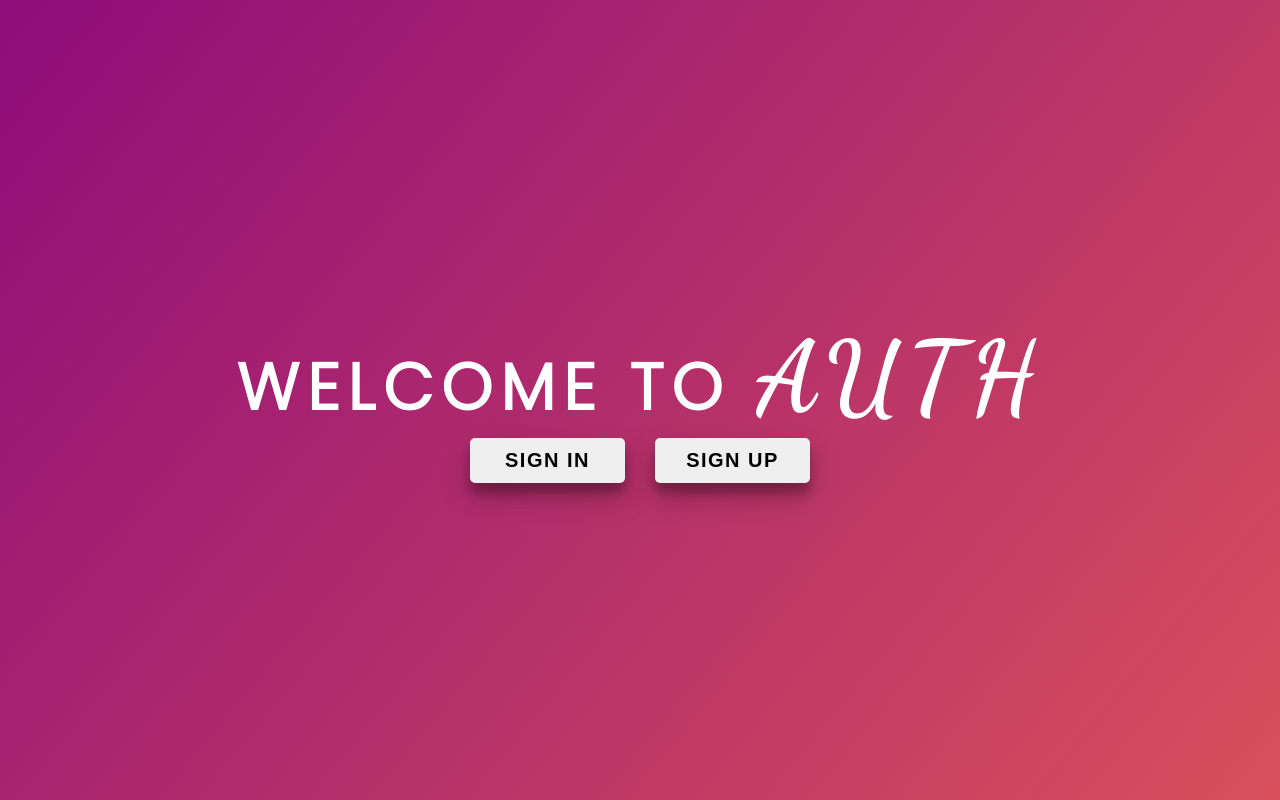
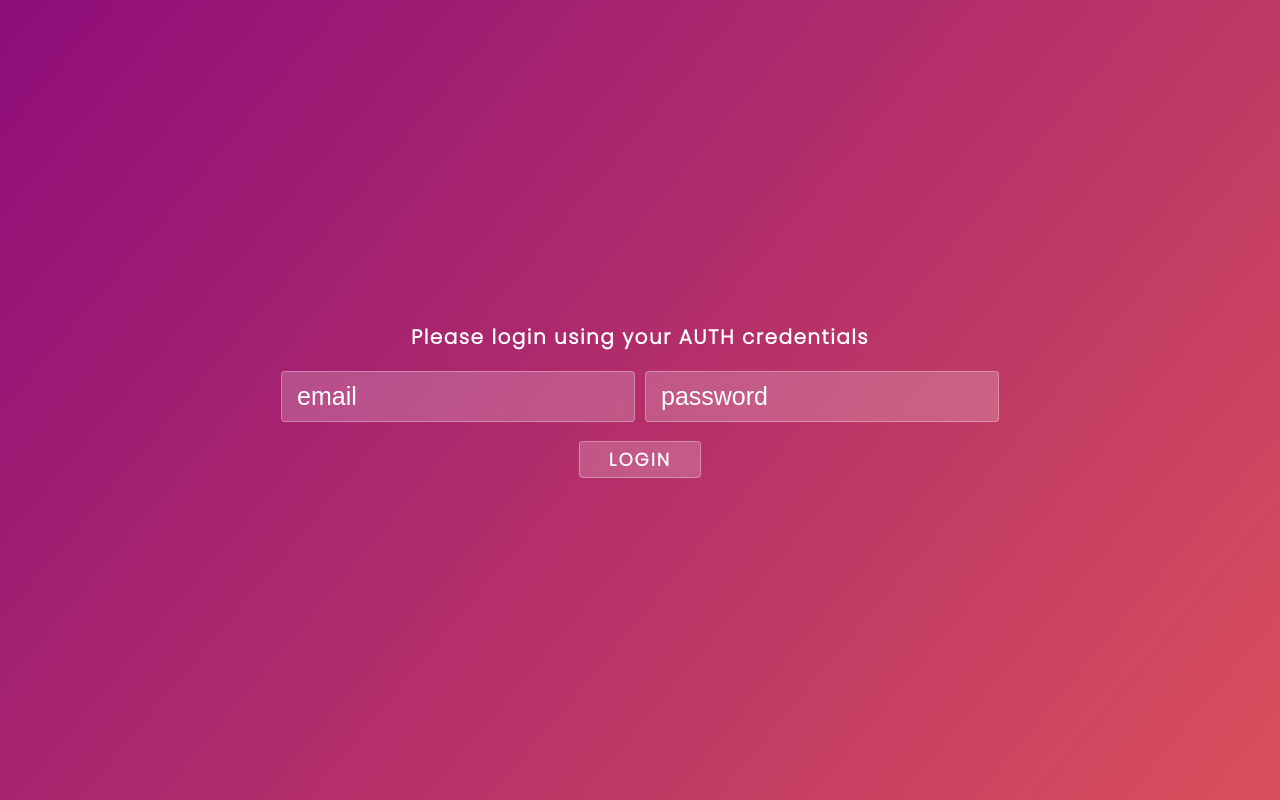
Before and after one commit to sarathkumar365/user-auth, a website built with Parcel: page src/index.html in a window 1280 px wide. Both pictures are taken after a click on the button "SIGN IN". Built offline with nearby package versions, Linux system fonts and the light colour scheme.

Commit message:
something wrong

```diff
--- a/package.json
+++ b/package.json
@@ -34,6 +34,7 @@
     "regenerator-runtime": "^0.13.9"
   },
   "devDependencies": {
+    "prettier": "^2.6.2",
     "process": "^0.11.10"
   }
 }
--- a/src/css/styles.css
+++ b/src/css/styles.css
@@ -155,13 +155,13 @@ h2 {
   border: 1px solid rgba(200, 188, 188, 0.3);
 }
 
-input[type='text'] {
+.form > input[type='text'] {
   padding: 10px 15px;
   margin: 5px 0;
   box-sizing: border-box;
 }
 
-input[type='text']:focus {
+.form > input[type='text']:focus {
   /* outline-color: #ee6352; */
   outline-color: hsla(7, 82%, 63%, 0.75);
   /* outline: none; */
@@ -474,3 +474,95 @@ input[type='text'] {
   font-weight: bold;
   padding: 10px;
 }
+
+.login {
+  height: 100%;
+  width: 100%;
+
+  display: flex;
+  justify-content: center;
+  align-items: center;
+}
+
+.loginBox {
+  display: flex;
+  flex-direction: column;
+  justify-content: center;
+  align-items: center;
+
+  gap: 15px;
+}
+
+.loginBox > p {
+  margin: 0;
+  /* margin-left: 100px; */
+
+  font-size: 20px;
+  color: white;
+  font-weight: bold;
+  letter-spacing: 1.5px;
+  font-family: poppins;
+}
+
+.inp-boxes {
+  display: flex;
+  justify-content: center;
+  align-items: center;
+
+  gap: 10px;
+}
+
+.logEmail,
+.pass {
+  border-radius: 4px;
+}
+
+.inp-boxes > input[type='text'] {
+  padding: 10px 15px;
+  margin: 4px 0;
+  box-sizing: border-box;
+
+  background: rgba(255, 255, 255, 0.2);
+  border-radius: 4px;
+  backdrop-filter: blur(4px);
+  border: 1px solid rgba(255, 255, 255, 0.3);
+  color: white;
+
+  outline: none;
+  transition: background-color 0.4s ease-in;
+}
+.inp-boxes > input[type='text']:focus {
+  background-color: #fff;
+}
+
+.loginBox > button {
+  all: unset;
+  display: flex;
+  justify-content: center;
+  align-items: center;
+
+  background-color: transparent;
+  font-size: 18px;
+  font-family: poppins;
+  letter-spacing: 2px;
+  font-weight: bold;
+  color: white;
+
+  width: 120px;
+  height: 35px;
+  /* border: 1px solid white; */
+  border-radius: 4px;
+
+  cursor: pointer;
+  border: none;
+  background: rgba(255, 255, 255, 0.2);
+  border-radius: 4px;
+  backdrop-filter: blur(4px);
+  border: 1px solid rgba(255, 255, 255, 0.3);
+
+  transition: background-color 0.4s ease;
+}
+
+.loginBox > button:hover {
+  background-color: transparent;
+}
--- a/src/js/auth.js
+++ b/src/js/auth.js
@@ -1,4 +1,5 @@
 import axios from 'axios';
+axios.defaults.withCredentials = true;
 
 const url = 'http://127.0.0.1:4444/auth/';
 const url2 = 'http://localhost:4444/auth/';
@@ -40,3 +41,28 @@ export async function sendData() {
     return msg;
   }
 }
+
+export const login = async () => {
+  console.log('login!!!');
+
+  const email = document.getElementById('logEmail').value;
+  const password = document.getElementById('pass').value;
+
+  const data = {
+    email,
+    password,
+  };
+  // console.log(data);
+  const cookieOptions = { withCredentials: true };
+
+  try {
+    const res = await axios.post('http://127.0.0.1:4444/auth/login', data);
+    console.log(res);
+    const msg = `Login sucessful 🍷 `;
+    return msg;
+  } catch (err) {
+    // console.log(err);
+    const msg = `Oops!!! ${err.response.data.message} 🚫 🚫`;
+    return msg;
+  }
+};
--- a/src/js/controller.js
+++ b/src/js/controller.js
@@ -1,12 +1,10 @@
 import 'core-js';
 import 'regenerator-runtime/runtime';
 import * as formView from './views/formView';
+import * as loginView from './views/loginView';
 
 const signUpBtn = document.getElementById('signupBtn');
 signUpBtn.addEventListener('click', formView.renderFormView);
 
-// const init = function () {
-//   formView.adddHandlerSubmit(sendData);
-// };
-
-// init();
+const signinBtn = document.getElementById('signinBtn');
+signinBtn.addEventListener('click', loginView.renderLoginView);
--- /dev/null
+++ b/src/js/views/loginView.js
@@ -0,0 +1,66 @@
+import { async } from 'regenerator-runtime';
+import { login } from '../auth';
+
+const parentEl = document.querySelector('body');
+
+const clearView = () => {
+  parentEl.innerHTML = '';
+};
+
+const renderAlert = (msg) => {
+  // console.log(msg);
+  const markup = `
+      <div  id="alertBox">
+        <div class="alertMsg">
+          <p class="alert_message" id="messagePreview">${msg}</p>
+        </div>
+      </div>`;
+
+  clearView();
+  parentEl.insertAdjacentHTML('afterbegin', markup);
+};
+
+export const renderLoginView = () => {
+  clearView();
+  const markup = generateMarkup();
+  parentEl.insertAdjacentHTML('afterbegin', markup);
+
+  const loginBtn = document.getElementById('loginBtn');
+  loginBtn.addEventListener('click', async function alert(e) {
+    e.preventDefault();
+
+    const res = await login();
+
+    renderAlert(res);
+  });
+};
+
+const generateMarkup = function () {
+  const markup = `
+    <div class="login">
+      <div class="loginBox">
+        <p>Please login using your AUTH credentials</p>
+        <div class="inp-boxes">
+          <input
+            type="text"
+            class="logEmail"
+            id="logEmail"
+            onfocus="this.value=''"
+
+            value="email"
+          />
+          <input
+            type="text"
+            id="pass"
+            class="pass"
+            onfocus="this.value=''"
+
+            value="password"
+          />
+        </div>
+        <button id="loginBtn">LOGIN</button>
+      </div>
+    </div>`;
+
+  return markup;
+};
```
Also changed, not shown: app.js (+6 -1 lines), .eslintrc.json (deleted).
